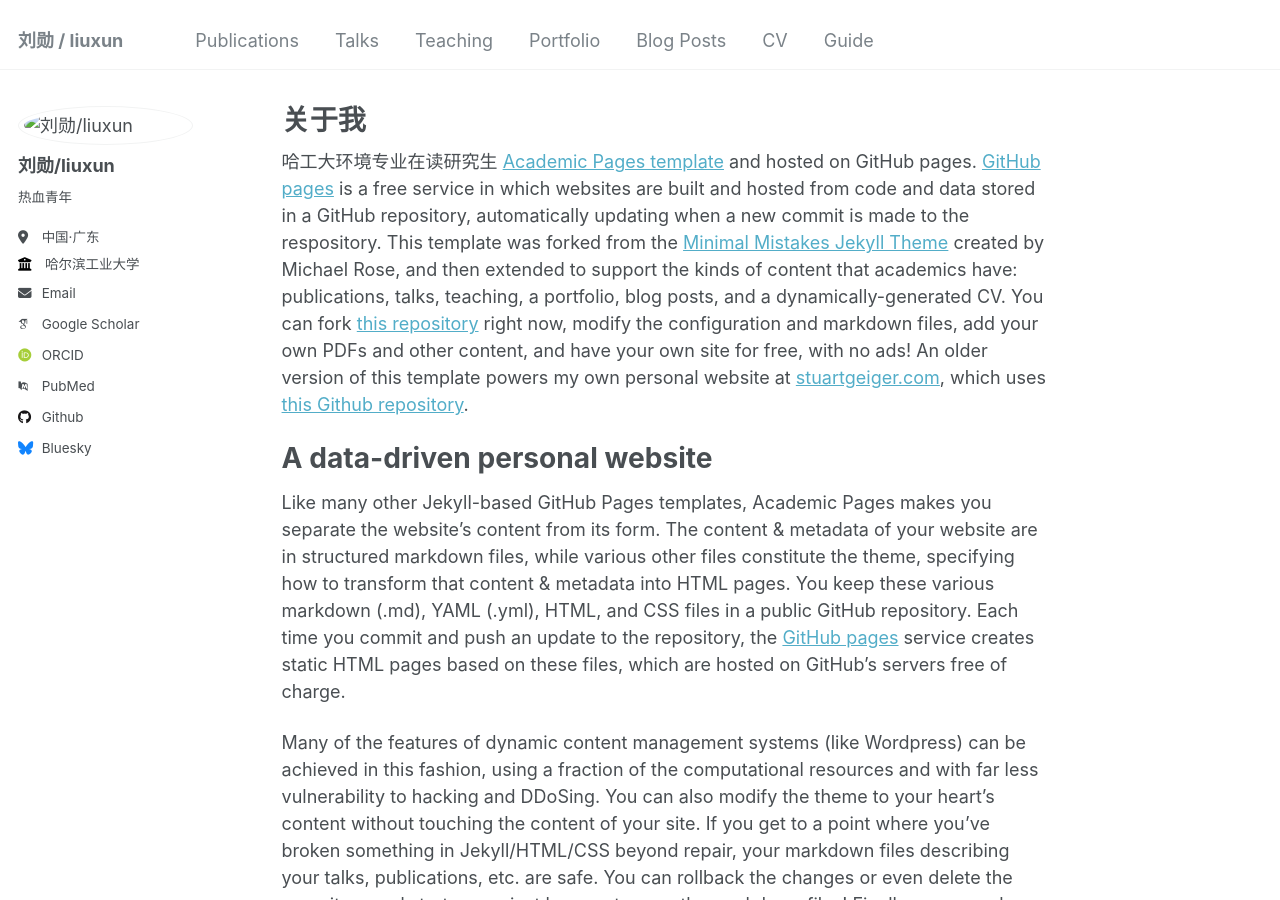
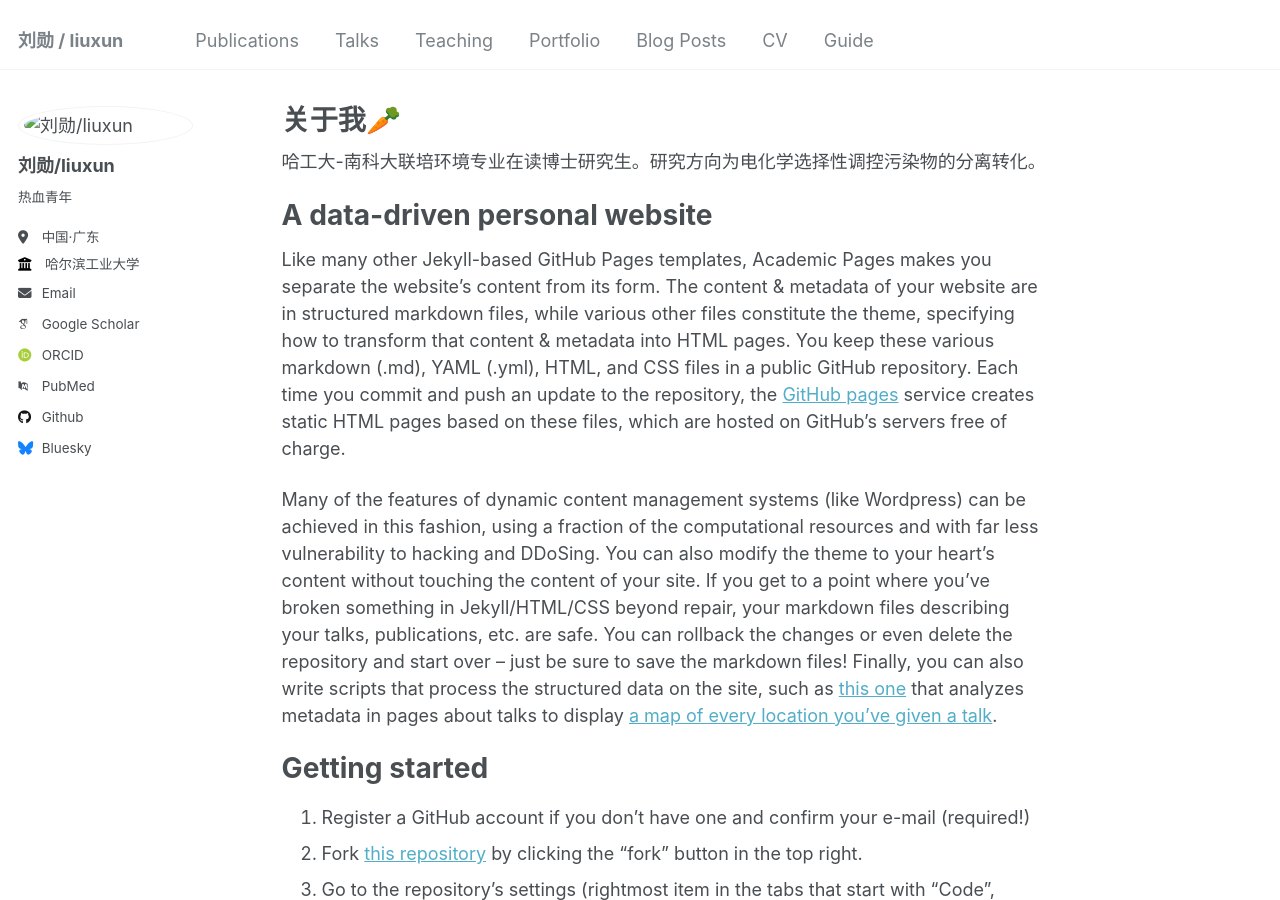
Before and after one commit to liuxun33/liuxun33, a Jekyll site: the page built from _pages/about.md, in a window 1280 px wide and 900 px high. Built offline with Jekyll 4.4.1, drawn with Linux system fonts in a browser that asks for light colours; some web fonts are replaced.

Commit message:
Update about.md

```diff
--- a/_pages/about.md
+++ b/_pages/about.md
@@ -1,13 +1,13 @@
 ---
 permalink: /
-title: "关于我"
+title: "关于我🥕"
 author_profile: true
 redirect_from:
   - /about/
   - /about.html
 ---
 
-哈工大环境专业在读研究生 [Academic Pages template](https://github.com/academicpages/academicpages.github.io) and hosted on GitHub pages. [GitHub pages](https://pages.github.com) is a free service in which websites are built and hosted from code and data stored in a GitHub repository, automatically updating when a new commit is made to the respository. This template was forked from the [Minimal Mistakes Jekyll Theme](https://mmistakes.github.io/minimal-mistakes/) created by Michael Rose, and then extended to support the kinds of content that academics have: publications, talks, teaching, a portfolio, blog posts, and a dynamically-generated CV. You can fork [this repository](https://github.com/academicpages/academicpages.github.io) right now, modify the configuration and markdown files, add your own PDFs and other content, and have your own site for free, with no ads! An older version of this template powers my own personal website at [stuartgeiger.com](http://stuartgeiger.com), which uses [this Github repository](https://github.com/staeiou/staeiou.github.io).
+哈工大-南科大联培环境专业在读博士研究生。研究方向为电化学选择性调控污染物的分离转化。
 
 A data-driven personal website
 ======
```
